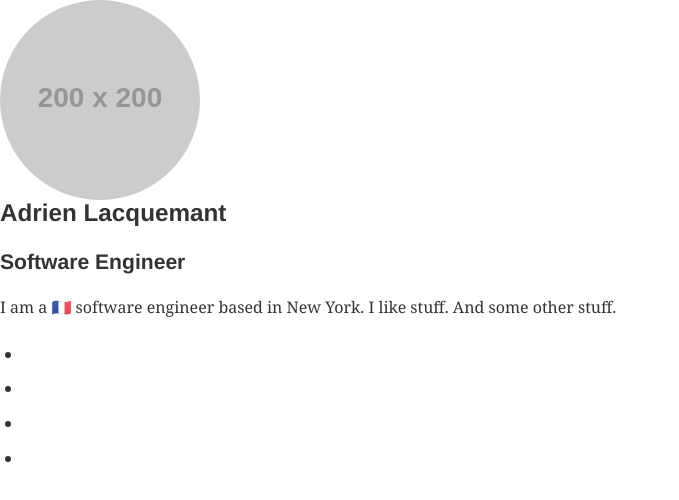
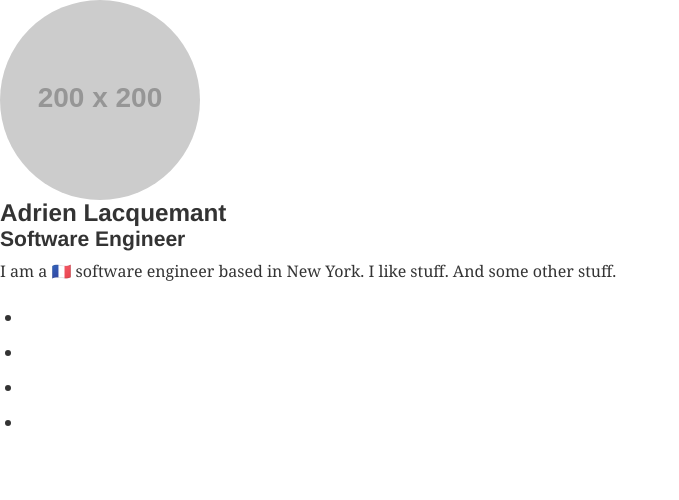
Before and after one commit to alaq/alaq.io, a Gatsby site: page / in a window 1280 px wide. Shown: the whole page, without its empty margins (0-679 px from the left). Built offline with nearby package versions, Linux system fonts and the light colour scheme; Gatsby itself is replaced by a stand-in of ours; placeholder pictures from the web are drawn by us; some icons are missing.

Commit message:
fix: adjusting padding and positioning of center card

```diff
--- a/src/layouts/index.css
+++ b/src/layouts/index.css
@@ -1,7 +1,7 @@
 .front-page {
   display: flex;
   width: 100%;
-  height: 90vh;
+  height: 63vh;
   justify-content: center;
   align-items: center;
 }
--- a/src/pages/index.js
+++ b/src/pages/index.js
@@ -30,8 +30,8 @@ const IndexPage = () => (
           className="inner"
           dangerouslySetInnerHTML={{ __html: 'alaq.io' }}
         /> */}
-        <h2>Adrien Lacquemant</h2>
-        <h3>Software Engineer</h3>
+        <h2 style={{ marginBottom: 0 }}>Adrien Lacquemant</h2>
+        <h3 style={{ marginBottom: 10 }}>Software Engineer</h3>
         <p>
           I am a 🇫🇷 software engineer based in New York. I like stuff. And some
           other stuff.
```
